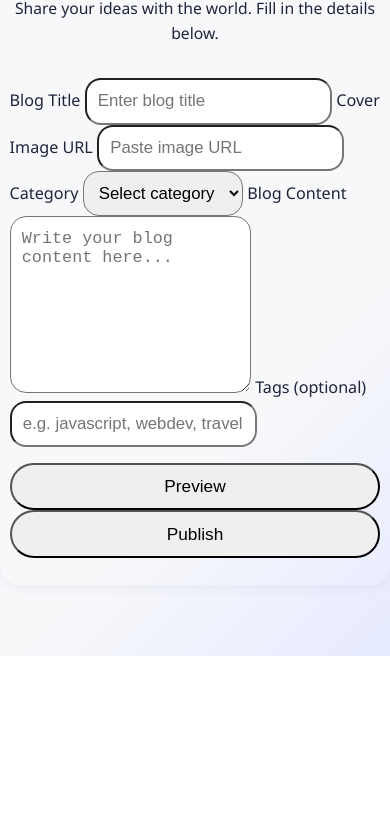
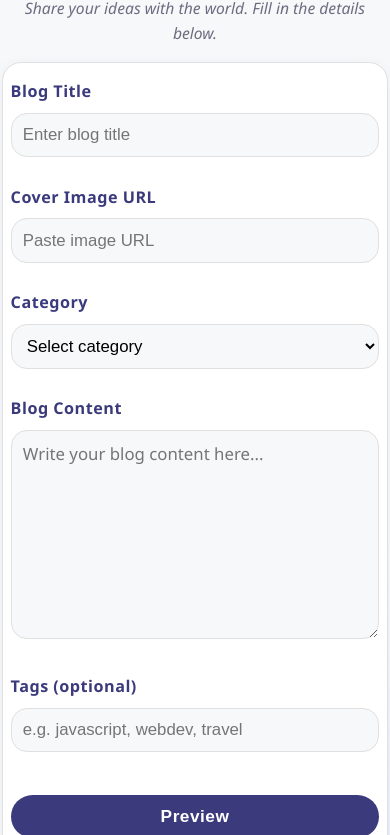
Before and after one commit to darkrazz1521/CODESOFT, a plain HTML site: page frontend/write.html in a window 390 px wide. Shown: the part 188-1023 px from the top of the page. Before the commit the page ends 844 px from the top, so only its background shows below. Drawn offline with Linux system fonts and the light colour scheme; sample sign-in values are in the browser's storage.

Commit message:
Updated project files after recent changes14

```diff
--- a/frontend/css/style.css
+++ b/frontend/css/style.css
@@ -1218,4 +1218,204 @@ body {
   }
 }
 
-/* ...existing code... */
+/* Write Page - Modern, Unique Style */
+.write-main {
+  max-width: 700px;
+  margin: 3rem auto 2rem auto;
+  padding: 0;
+  background: transparent;
+  border-radius: 0;
+  box-shadow: none;
+  animation: fadeIn 0.7s;
+}
+.write-main h1 {
+  color: var(--primary);
+  font-size: 2.3rem;
+  font-weight: 800;
+  margin-bottom: 0.5rem;
+  letter-spacing: 1px;
+  text-align: left;
+}
+.write-intro {
+  color: var(--muted);
+  margin-bottom: 2.2rem;
+  font-size: 1.13rem;
+  font-style: italic;
+  text-align: left;
+}
+.write-form {
+  background: #fff;
+  border: 1.5px solid var(--border);
+  border-radius: 1.2rem;
+  padding: 2.2rem 2rem 1.5rem 2rem;
+  margin-bottom: 2.5rem;
+  box-shadow: 0 2px 12px rgba(60,60,100,0.06);
+  display: flex;
+  flex-direction: column;
+  gap: 1.2rem;
+}
+.write-form label {
+  display: block;
+  margin-bottom: 1.2rem;
+  color: var(--primary);
+  font-weight: 600;
+  letter-spacing: 0.5px;
+  font-size: 1.08rem;
+}
+.write-form input[type="text"],
+.write-form input[type="url"],
+.write-form select,
+.write-form textarea {
+  width: 100%;
+  margin-top: 0.5rem;
+  padding: 0.9rem 1.1rem;
+  border: 1.5px solid var(--border);
+  border-radius: 0.7rem;
+  font-size: 1.08rem;
+  background: #f7f8fa;
+  transition: border 0.2s, box-shadow 0.2s;
+  outline: none;
+  box-shadow: none;
+}
+.write-form input:focus,
+.write-form textarea:focus,
+.write-form select:focus {
+  border: 1.5px solid var(--primary);
+  background: #fff;
+}
+.write-form textarea {
+  min-height: 140px;
+  resize: vertical;
+  font-family: inherit;
+}
+.write-actions {
+  display: flex;
+  gap: 1.2rem;
+  margin-top: 1.5rem;
+  justify-content: flex-end;
+}
+.write-actions button {
+  background: var(--primary);
+  color: #fff;
+  border: none;
+  border-radius: 2rem;
+  padding: 0.8rem 2.2rem;
+  font-size: 1.08rem;
+  font-weight: 700;
+  cursor: pointer;
+  box-shadow: none;
+  transition: background 0.2s, color 0.2s, transform 0.1s;
+  letter-spacing: 0.5px;
+}
+.write-actions button:hover {
+  background: var(--accent);
+  color: var(--text);
+  transform: translateY(-2px) scale(1.04);
+}
+.blog-preview {
+  margin-top: 2.5rem;
+  padding: 2rem 1.2rem;
+  background: #f7f8fa;
+  border: 1.5px solid var(--border);
+  border-radius: 1.2rem;
+  box-shadow: none;
+  animation: fadeIn 0.7s;
+}
+.blog-preview h2 {
+  color: var(--primary);
+  margin-bottom: 1.2rem;
+  font-size: 1.3rem;
+  font-weight: 700;
+  letter-spacing: 0.5px;
+}
+.blog-preview img {
+  max-width: 100%;
+  border-radius: 1rem;
+  margin: 1rem 0;
+  box-shadow: none;
+}
+.blog-preview h3 {
+  color: var(--primary);
+  font-size: 1.5rem;
+  font-weight: 700;
+  margin-bottom: 0.7rem;
+}
+.blog-preview div {
+  font-size: 1.08rem;
+  color: var(--text);
+  margin-bottom: 0.7rem;
+}
+.blog-preview .tags {
+  color: var(--accent);
+  font-size: 1rem;
+  margin-top: 0.5rem;
+}
+
+/* Responsive for write page */
+@media (max-width: 900px) {
+  .write-main {
+    padding: 1.2rem 0.5rem;
+  }
+  .write-form {
+    padding: 1.2rem 0.7rem 1rem 0.7rem;
+  }
+}
+@media (max-width: 600px) {
+  .write-main {
+    padding: 0.7rem 0.1rem;
+    margin: 1.2rem 0;
+  }
+  .write-main h1 {
+    font-size: 1.3rem;
+    margin-bottom: 0.5rem;
+    text-align: center;
+  }
+  .write-intro {
+    font-size: 0.98rem;
+    margin-bottom: 1rem;
+    text-align: center;
+  }
+  .write-form {
+    padding: 1rem 0.5rem;
+    border-radius: 1.2rem;
+    font-size: 1.05rem;
+    gap: 0.7rem;
+  }
+  .write-form label {
+    margin-bottom: 1rem;
+    font-size: 1.01rem;
+  }
+  .write-form input[type="text"],
+  .write-form input[type="url"],
+  .write-form select,
+  .write-form textarea {
+    font-size: 1.05rem;
+    padding: 0.7rem 0.7rem;
+    border-radius: 1rem;
+  }
+  .write-actions {
+    flex-direction: column;
+    gap: 0.7rem;
+    margin-top: 1rem;
+    align-items: stretch;
+  }
+  .write-actions button {
+    width: 100%;
+    font-size: 1.08rem;
+    padding: 0.7rem 0;
+    border-radius: 1.5rem;
+  }
+  .blog-preview {
+    padding: 1rem 0.5rem;
+    border-radius: 1.2rem;
+    font-size: 1.05rem;
+  }
+  .blog-preview h2, .blog-preview h3 {
+    font-size: 1.08rem;
+    margin-bottom: 0.5rem;
+  }
+  .blog-preview img {
+    border-radius: 1rem;
+    margin: 0.7rem 0;
+  }
+}
```
